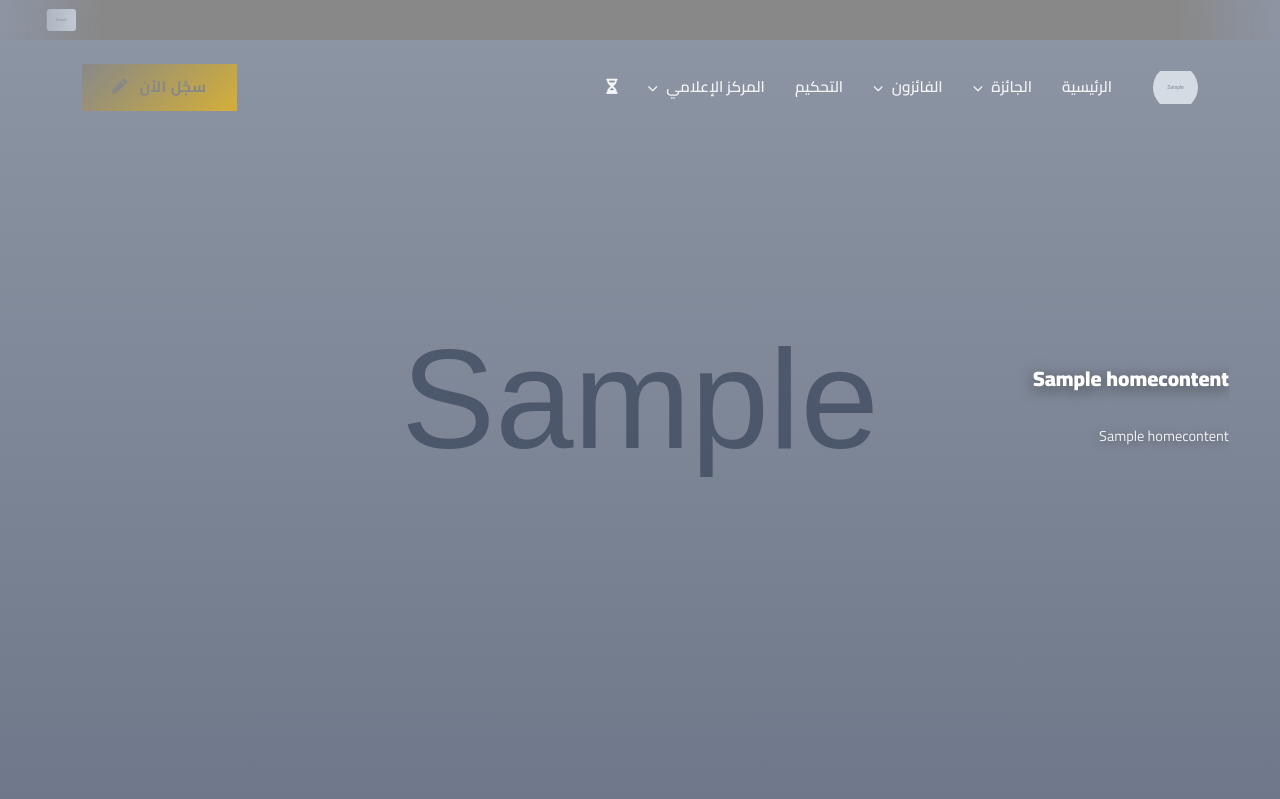
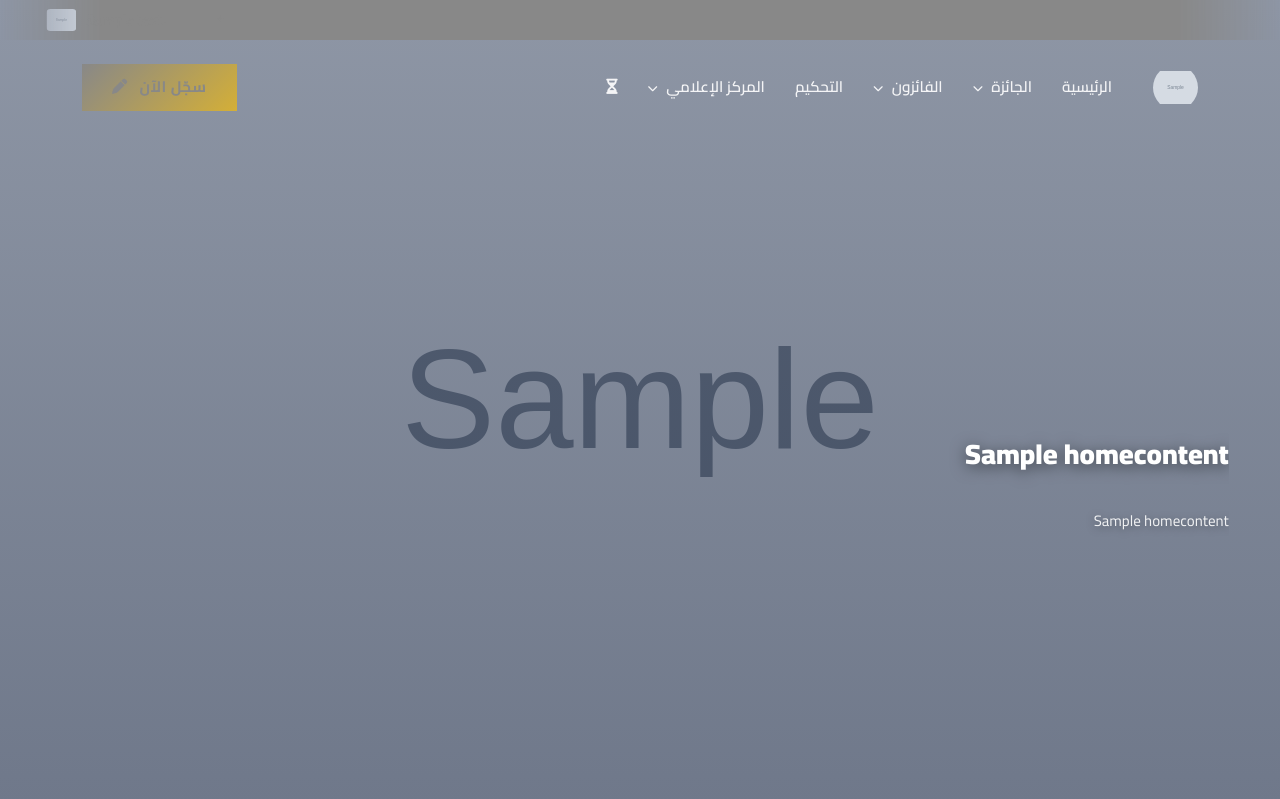
Before and after one commit to BdRjo/IAJ, a Django app: page / in a window 1280 px wide. Shown: the top 799 px of the page. Run offline with Django 5.2, Linux system fonts and the light colour scheme; tables that the repository leaves empty hold one stand-in row (values such as "Sample post"); grey boxes marked "Sample" are stand-in pictures.

Commit message:
Update home.html

```diff
--- a/award/templates/award/home.html
+++ b/award/templates/award/home.html
@@ -50,7 +50,6 @@
 
                 <!-- نص متحرك على اليمين - مباشرة بالهيرو -->
                 <div class="side-credits">
-                    <div class="side-credits-mask"></div>
                     <div class="side-credits-scroll">
                         <h3 class="sc-heading">{{ content.hero_title }}</h3>
                         <p class="sc-text">{{ content.hero_subtitle }}</p>
@@ -111,18 +110,18 @@
 
 <style>
 /* ===== نص متحرك جانبي - شارة أفلام ===== */
-.side-credits { position: absolute; top: 50%; right: 4%; width: 26%; height: 120px; z-index: 3; pointer-events: none; overflow: hidden; transform: translateY(-50%); }
+.side-credits { position: absolute; top: 50%; right: 4%; width: 28%; height: 280px; z-index: 3; pointer-events: none; overflow: hidden; transform: translateY(-50%); }
 .side-credits-scroll { width: 100%; height: 100%; overflow: hidden; display: flex; flex-direction: column; justify-content: flex-end; }
-.side-credits-scroll h3, .side-credits-scroll p { opacity: 0; animation: sideFadeUp 16s linear infinite; }
+.side-credits-scroll h3, .side-credits-scroll p { opacity: 0; animation: sideFadeUp 20s linear infinite; }
 .side-credits-scroll h3 { animation-delay: 0s; }
-.side-credits-scroll p { animation-delay: 2.5s; }
-.sc-heading { font-size: 1.3rem; font-weight: 900; color: #fff; text-align: right; line-height: 1.7; text-shadow: 0 3px 15px rgba(0,0,0,0.5); padding: 6px 0; }
-.sc-text { font-size: 0.9rem; font-weight: 400; color: rgba(255,255,255,0.88); text-align: right; line-height: 1.9; text-shadow: 0 2px 10px rgba(0,0,0,0.4); padding: 4px 0; }
+.side-credits-scroll p { animation-delay: 3s; }
+.sc-heading { font-size: {{ content.hero_font_size }}px; font-weight: 900; color: #fff; text-align: right; line-height: 1.8; text-shadow: 0 3px 15px rgba(0,0,0,0.5); padding: 8px 0; }
+.sc-text { font-size: 15px; font-weight: 400; color: rgba(255,255,255,0.9); text-align: right; line-height: 1.9; text-shadow: 0 2px 10px rgba(0,0,0,0.4); padding: 6px 0; }
 @keyframes sideFadeUp {
-    0% { transform: translateY(60%); opacity: 0; }
-    10% { opacity: 1; }
-    75% { opacity: 1; }
-    90% { opacity: 0; transform: translateY(-60%); }
+    0% { transform: translateY(70%); opacity: 0; }
+    8% { opacity: 1; }
+    70% { opacity: 1; }
+    88% { opacity: 0; transform: translateY(-70%); }
     100% { opacity: 0; transform: translateY(-80%); }
 }
 @media (max-width: 991px) { .side-credits { display: none; } }
```
